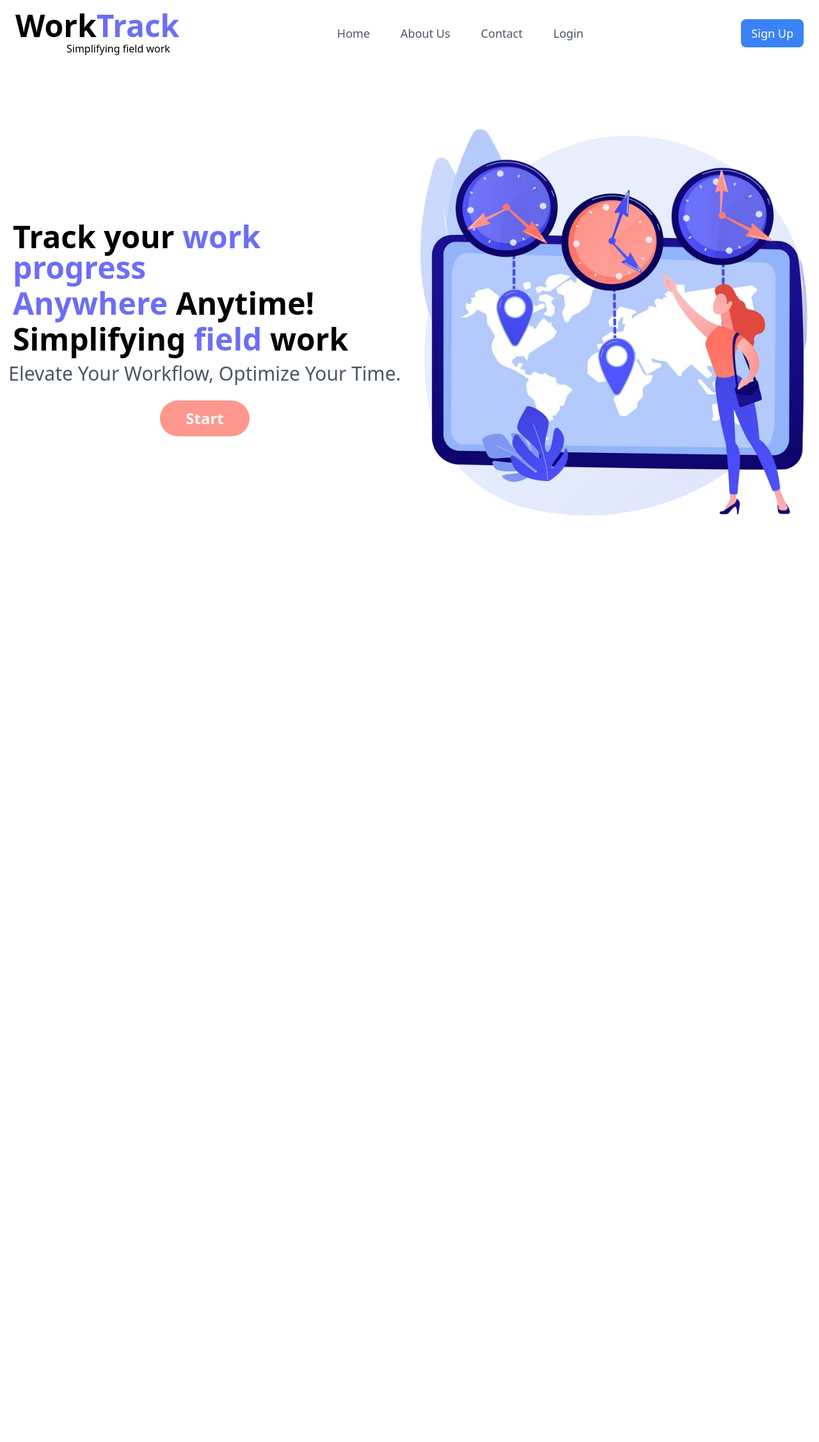
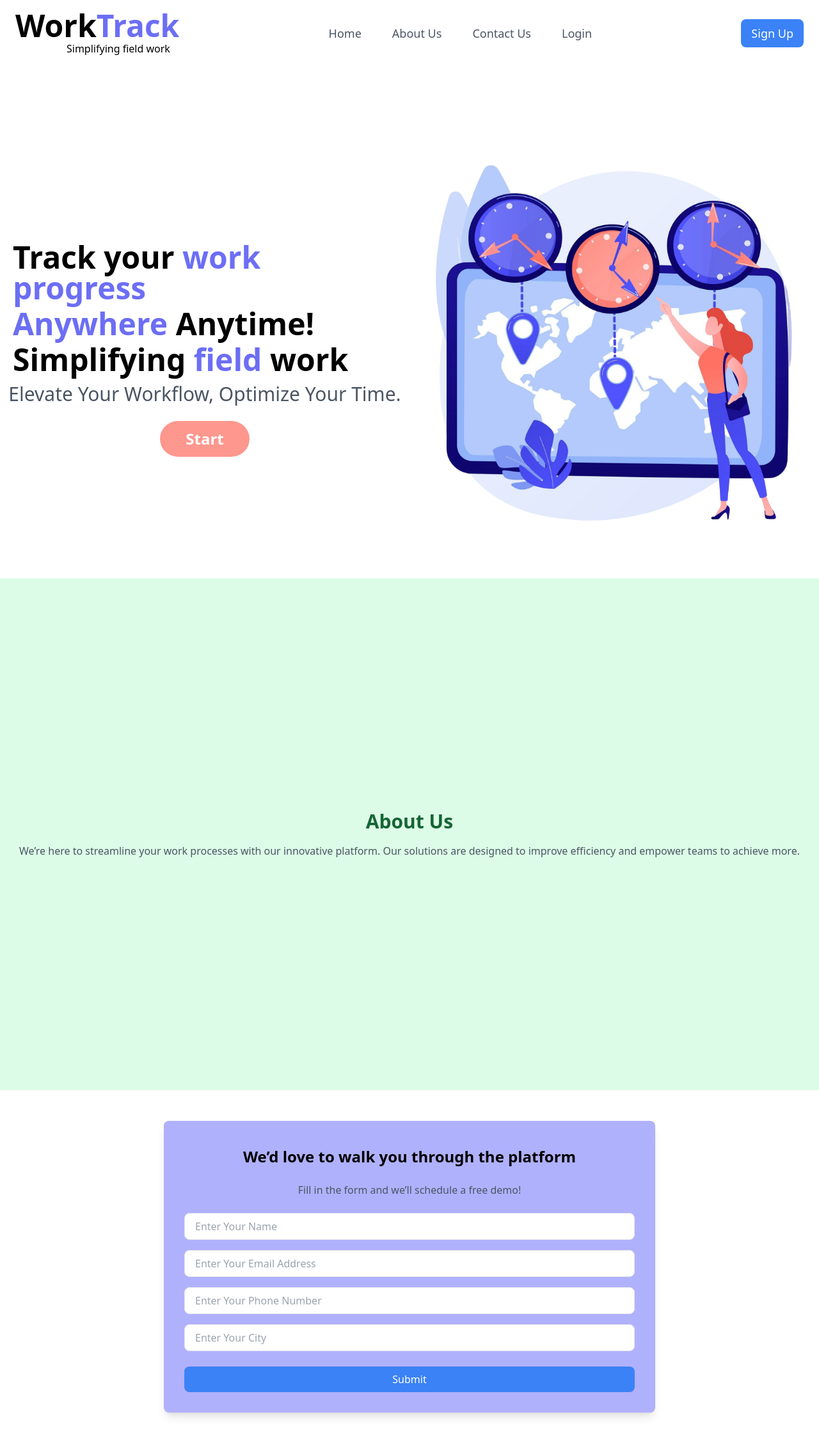
Before and after one commit to di-co-der/worktracker, a React (Create React App) app: page / in a window 1280 px wide. Shown: the whole page at 64% size. Before the commit the page ends 904 px from the top, so only its background shows below. Built offline with nearby package versions, Linux system fonts and the light colour scheme.

Commit message:
changing in the routing structure

```diff
--- a/src/App.js
+++ b/src/App.js
@@ -1,21 +1,13 @@
 // src/App.js
 import React from "react";
 import { BrowserRouter as Router, Routes, Route } from "react-router-dom";
-import Navbar from "./components/Navbar";
 import Home from "./pages/Home";
-import About from "./pages/About";
-import Services from "./pages/Services";
-import Contact from "./pages/Contact";
 
 function App() {
   return (
     <Router>
-      <Navbar />
       <Routes>
         <Route path="/" element={<Home />} />
-        <Route path="/about" element={<About />} />
-        <Route path="/services" element={<Services />} />
-        <Route path="/contact" element={<Contact />} />
       </Routes>
     </Router>
   );
--- /dev/null
+++ b/src/components/Footer.js
@@ -0,0 +1,71 @@
+import React from "react";
+import"@fortawesome/fontawesome-free/css/all.min.css";
+const Footer = () => {
+  return (
+    <footer className="bg-gray-900 text-gray-300 py-8">
+      <div className="container mx-auto grid grid-cols-1 sm:grid-cols-2 md:grid-cols-4 gap-6">
+        {/* Brand Section */}
+        <div>
+          <h2 className="text-white text-3xl font-bold">
+            Work<span className='text-[#6C6EF5]'>Track</span>
+          </h2>
+          <ul className="mt-4 space-y-2">
+            <li className="flex items-center">
+              <span className="mr-2">✉</span> connect@Bluetown.com
+            </li>
+            <li className="flex items-center">
+              <span className="mr-2">📞</span> 548 574 3679 42
+            </li>
+          </ul>
+        </div>
+
+        {/* Home Links */}
+        <div>
+          <h3 className="text-white font-semibold mb-3">Home</h3>
+          <ul className="space-y-2 pl-2">
+            <li class>Features</li>
+            <li>Pricing</li>
+            <li>Knowledge Base</li>
+            <li>Documentation</li>
+            <li>Client's Feedback</li>
+          </ul>
+        </div>
+
+        {/* Pages Links */}
+        <div>
+          <h3 className="text-white font-semibold mb-3">Pages</h3>
+          <ul className="space-y-2 pl-2">
+            <li>Blogs</li>
+            <li>Careers</li>
+            <li>Communities</li>
+            <li>Webinars</li>
+            <li>Videos</li>
+          </ul>
+        </div>
+
+        {/* Address & Socials */}
+        <div>
+          <h3 className="text-white font-semibold mb-3">Our Address</h3>
+          <p className="mb-4">Bluetown India Pvt Ltd, L6-602,6th Floor,Iconic Tower,Sector-62,Noida,Uttar Pradesh</p>
+          <div className="flex space-x-4">
+            <a href="#" className="text-gray-300 hover:text-white transition-colors-duration-200">
+              G
+            </a>
+            <a href="#" className="text-gray-300 hover:text-white transition-colors-duration-200">
+              <i className="fab fa-twitter"></i>
+            </a>
+            <a href="#" className="text-gray-300 hover:text-white transition-colors-duration-200">
+              <i className="fab fa-instagram"></i>
+            </a>
+            <a href="#" className="text-gray-300 hover:text-white transition-colors-duration-200">
+              <i className="fab fa-linkedin"></i>
+            </a>
+          </div>
+        </div>
+
+      </div>
+    </footer>
+  );
+};
+
+export default Footer;
--- a/src/components/Navbar.js
+++ b/src/components/Navbar.js
@@ -1,6 +1,5 @@
 import React from "react";
 import { Link } from "react-router-dom";
-// import logo from '../assets/blueTown.png'
 
 const Navbar = () => {
   return (
--- a/src/index.css
+++ b/src/index.css
@@ -1,3 +1,6 @@
 @tailwind base;
 @tailwind components;
 @tailwind utilities;
+html {
+    scroll-behavior: smooth;
+  }
--- a/src/pages/About.js
+++ /dev/null
@@ -1,7 +0,0 @@
-import React from 'react'
-
-export default function About() {
-  return (
-    <div>About</div>
-  )
-}
--- a/src/pages/Contact.js
+++ /dev/null
@@ -1,50 +0,0 @@
-import React from "react";
-
-const Contact = () => {
-  return (
-    <div
-      className="flex items-center justify-center bg-[#b0b1fc] rounded-lg shadow-lg p-8 mx-64 my-12">
-      {/* Form Section */}
-      <div className="m-8">
-        <h2 className="text-2xl font-bold text-center mb-4 p-2">
-          We’d love to walk you through the platform
-        </h2>
-        <p className="text-center text-gray-600 mb-6">
-          Fill in the form and we’ll schedule a free demo!
-        </p>
-        </div>
-        <div>
-        <form>
-          <input
-            type="text"
-            placeholder="Enter Your Name"
-            className="w-full mb-4 px-4 py-2 border rounded-lg focus:outline-none focus:ring-2 focus:ring-blue-400"
-          />
-          <input
-            type="email"
-            placeholder="Enter Your Email Address"
-            className="w-full mb-4 px-4 py-2 border rounded-lg focus:outline-none focus:ring-2 focus:ring-blue-400"
-          />
-          <input
-            type="tel"
-            placeholder="Enter Your Phone Number"
-            className="w-full mb-4 px-4 py-2 border rounded-lg focus:outline-none focus:ring-2 focus:ring-blue-400"
-          />
-          <input
-            type="text"
-            placeholder="Enter Your City"
-            className="w-full mb-6 px-4 py-2 border rounded-lg focus:outline-none focus:ring-2 focus:ring-blue-400"
-          />
-          <button
-            type="submit"
-            className="w-full bg-blue-500 text-white py-2 px-4 rounded-lg hover:bg-blue-600 transition"
-          >
-            Submit
-          </button>
-        </form>
-      </div>
-    </div>
-  );
-};
-
-export default Contact;
--- a/src/pages/Home.js
+++ b/src/pages/Home.js
@@ -1,18 +1,78 @@
-import React from 'react';
-import image from '../assets/landingPageImg.png'
+// src/pages/Home.js
+import React from "react";
+import { Link } from "react-router-dom";
+import image from "../assets/landingPageImg.png";
 
 const Home = () => {
   return (
     <div>
-      <div className="h-screen w-screen bg-white flex">
-        <div className="h-full w-6/12 bg-white flex flex-col items-center justify-center ">
+      {/* Navbar */}
+      <nav className="flex justify-between items-center px-6 py-4 bg-white shadow">
+        {/* Logo */}
+        <div className="">
+          <a href="#home" className="no-underline">
+          <div className="text-black text-5xl font-bold">Work<span className="text-[#6C6EF5]">Track</span></div>
+         <div>
+         <span className="text-black ml-20">Simplifying field work</span>
+         </div>
+          </a>
+        </div>
+
+        {/* Navigation Links */}
+        <div className="hidden md:flex space-x-12">
+          <a
+            href="#home"
+            className="text-gray-600 hover:text-blue-500 text-lg no-underline"
+          >
+            Home
+          </a>
+          <a
+            href="#about"
+            className="text-gray-600 hover:text-blue-500 text-lg no-underline"
+          >
+            About Us
+          </a>
+          <a
+            href="#contact"
+            className="text-gray-600 hover:text-blue-500 text-lg no-underline"
+          >
+            Contact Us
+          </a>
+          <a
+          href="#login"
+          className="text-gray-600 hover:text-blue-500 text-lg no-underline"
+        >
+          Login
+        </a>
+        </div>
+              {/* Sign Up Button */}
+      <Link to="/signup">
+        <button className="bg-blue-500 text-white text-lg px-4 py-2 rounded-lg hover:bg-blue-600">
+          Sign Up
+        </button>
+      </Link>
+      </nav>
+
+      {/* Hero Section */}
+      <section id="home" className="h-screen w-screen bg-white flex pt-16">
+        <div className="h-full w-6/12 bg-white flex flex-col items-center justify-center">
           <h1 className="text-5xl font-bold p-3">
-            <div className='p-2 pb-0'> Track your <span className='text-[#6C6EF5]'>work progress</span></div>
-            <div className='p-2 pb-0'> <span className='text-[#6C6EF5]'>Anywhere</span> Anytime!</div>
-            <div className='p-2 pb-0 text-nowrap'>Simplifying <span className='text-[#6C6EF5]' >field </span>work</div>
+            <div className="p-2 pb-0">
+              Track your <span className="text-[#6C6EF5]">work progress</span>
+            </div>
+            <div className="p-2 pb-0">
+              <span className="text-[#6C6EF5]">Anywhere</span> Anytime!
+            </div>
+            <div className="p-2 pb-0 text-nowrap">
+              Simplifying <span className="text-[#6C6EF5]">field </span>work
+            </div>
           </h1>
-          <p className="text-3xl text-gray-600 mb-6">Elevate Your Workflow, Optimize Your Time.</p>
-          <button className="px-10 py-3 bg-[#FE978E] text-white text-center rounded-full font-semibold text-2xl transition-all hover:bg-[#E1483E]">Start</button>
+          <p className="text-3xl text-gray-600 mb-6">
+            Elevate Your Workflow, Optimize Your Time.
+          </p>
+          <button className="px-10 py-3 bg-[#FE978E] text-white text-center rounded-full font-semibold text-2xl transition-all hover:bg-[#E1483E]">
+            Start
+          </button>
         </div>
         <div className="h-full w-6/12">
           <img
@@ -21,9 +81,67 @@ const Home = () => {
             alt="Work Progress"
           />
         </div>
-    </div>
+      </section>
+
+      {/* About Us Section */}
+      <section
+        id="about"
+        className="h-screen bg-green-100 flex items-center justify-center"
+      >
+        <div className="text-center">
+          <h2 className="text-3xl font-bold text-green-800">About Us</h2>
+          <p className="mt-4 text-gray-600 px-6">
+            We’re here to streamline your work processes with our innovative
+            platform. Our solutions are designed to improve efficiency and
+            empower teams to achieve more.
+          </p>
+        </div>
+      </section>
+
+      {/* Contact Us Section */}
+      <section
+        id="contact"
+        className="flex items-center justify-center bg-[#b0b1fc] rounded-lg shadow-lg p-8 mx-64 my-12"
+      >
+        <div>
+          <h2 className="text-2xl font-bold text-center mb-4 p-2">
+            We’d love to walk you through the platform
+          </h2>
+          <p className="text-center text-gray-600 mb-6">
+            Fill in the form and we’ll schedule a free demo!
+          </p>
+          <form>
+            <input
+              type="text"
+              placeholder="Enter Your Name"
+              className="w-full mb-4 px-4 py-2 border rounded-lg focus:outline-none focus:ring-2 focus:ring-blue-400"
+            />
+            <input
+              type="email"
+              placeholder="Enter Your Email Address"
+              className="w-full mb-4 px-4 py-2 border rounded-lg focus:outline-none focus:ring-2 focus:ring-blue-400"
+            />
+            <input
+              type="tel"
+              placeholder="Enter Your Phone Number"
+              className="w-full mb-4 px-4 py-2 border rounded-lg focus:outline-none focus:ring-2 focus:ring-blue-400"
+            />
+            <input
+              type="text"
+              placeholder="Enter Your City"
+              className="w-full mb-6 px-4 py-2 border rounded-lg focus:outline-none focus:ring-2 focus:ring-blue-400"
+            />
+            <button
+              type="submit"
+              className="w-full bg-blue-500 text-white py-2 px-4 rounded-lg hover:bg-blue-600 transition"
+            >
+              Submit
+            </button>
+          </form>
+        </div>
+      </section>
     </div>
   );
-}
+};
 
 export default Home;
--- a/src/pages/Services.js
+++ /dev/null
@@ -1,7 +0,0 @@
-import React from 'react'
-
-export default function Services() {
-  return (
-    <div>Services</div>
-  )
-}
```
